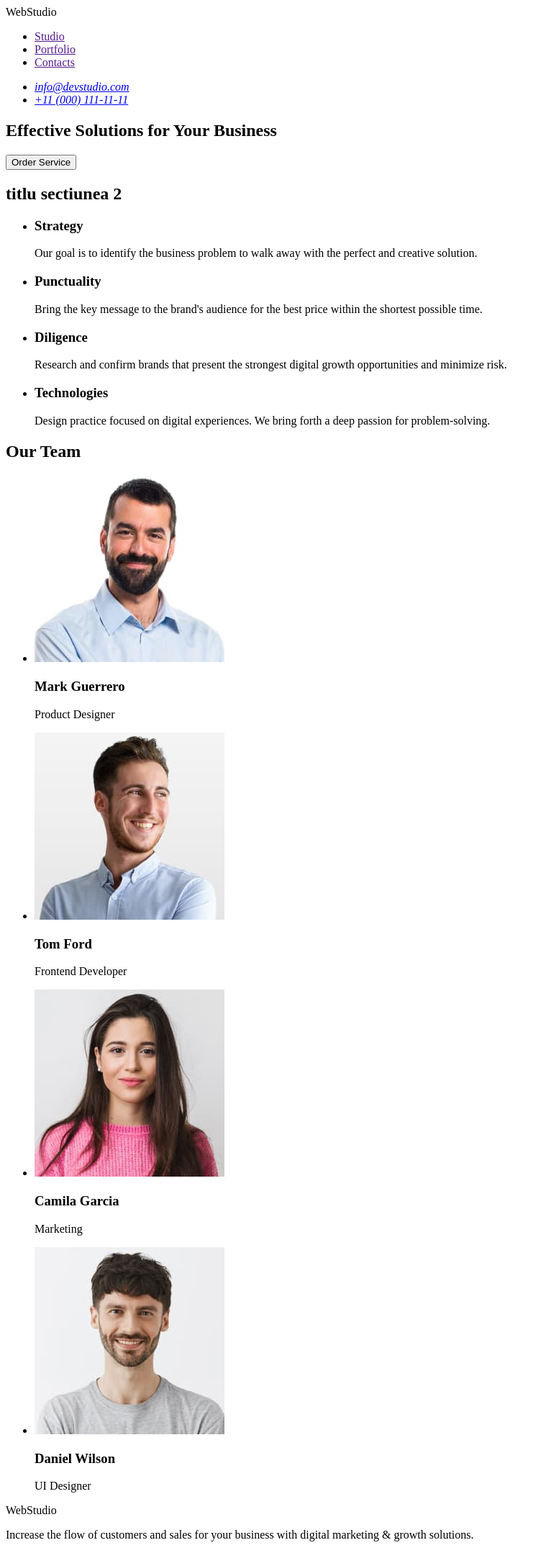
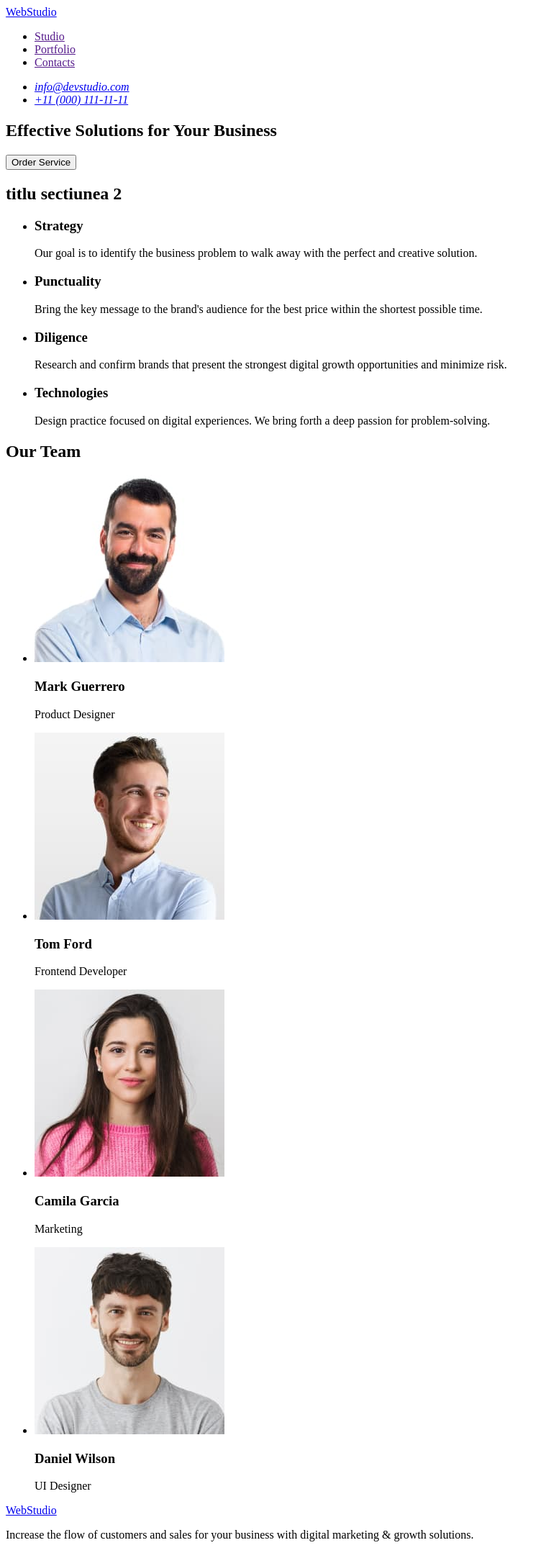
Before and after one commit to Abiatar-Cosma/goit-markup-hw-01, a plain HTML site: page index.html in a window 1280 px wide. Shown: the whole page at 72% size, without its empty margins (0-759 px from the left). Drawn offline with Linux system fonts and the light colour scheme.

Commit message:
corectare 2

```diff
--- a/index.html
+++ b/index.html
@@ -10,7 +10,7 @@
 <body>
     <header>
         <nav>
-            <span>WebStudio</span>
+            <a href="./index.html">WebStudio</a>
             <ul>
                 <li>
                     <a href="">Studio</a>
@@ -89,7 +89,7 @@
         </section>
     </main>
     <footer>
-        <span>WebStudio</span>
+        <a href="./index.html">WebStudio</a>
         <p>Increase the flow of customers and sales for your business with digital marketing & growth solutions.</p>
 
     </footer>
```
